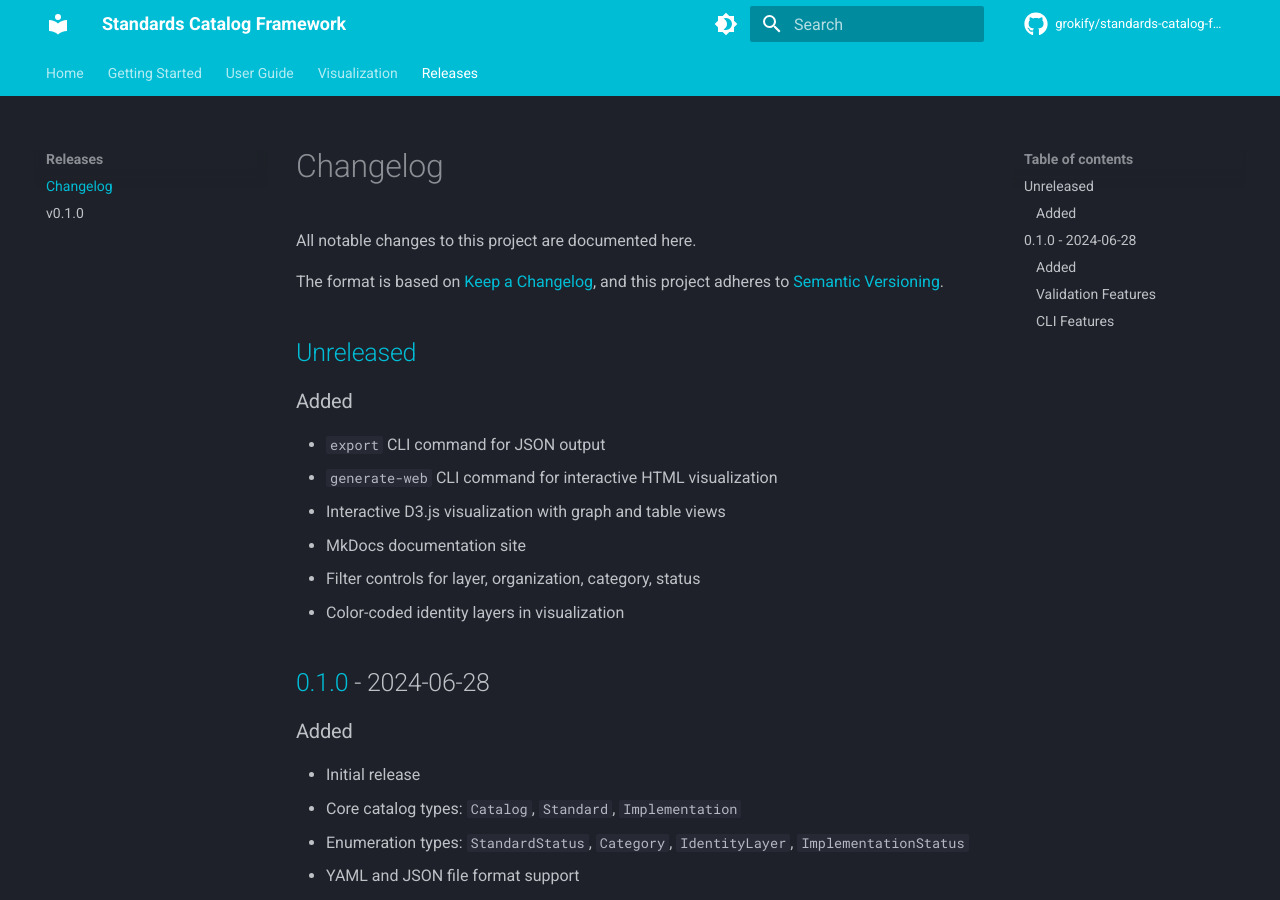
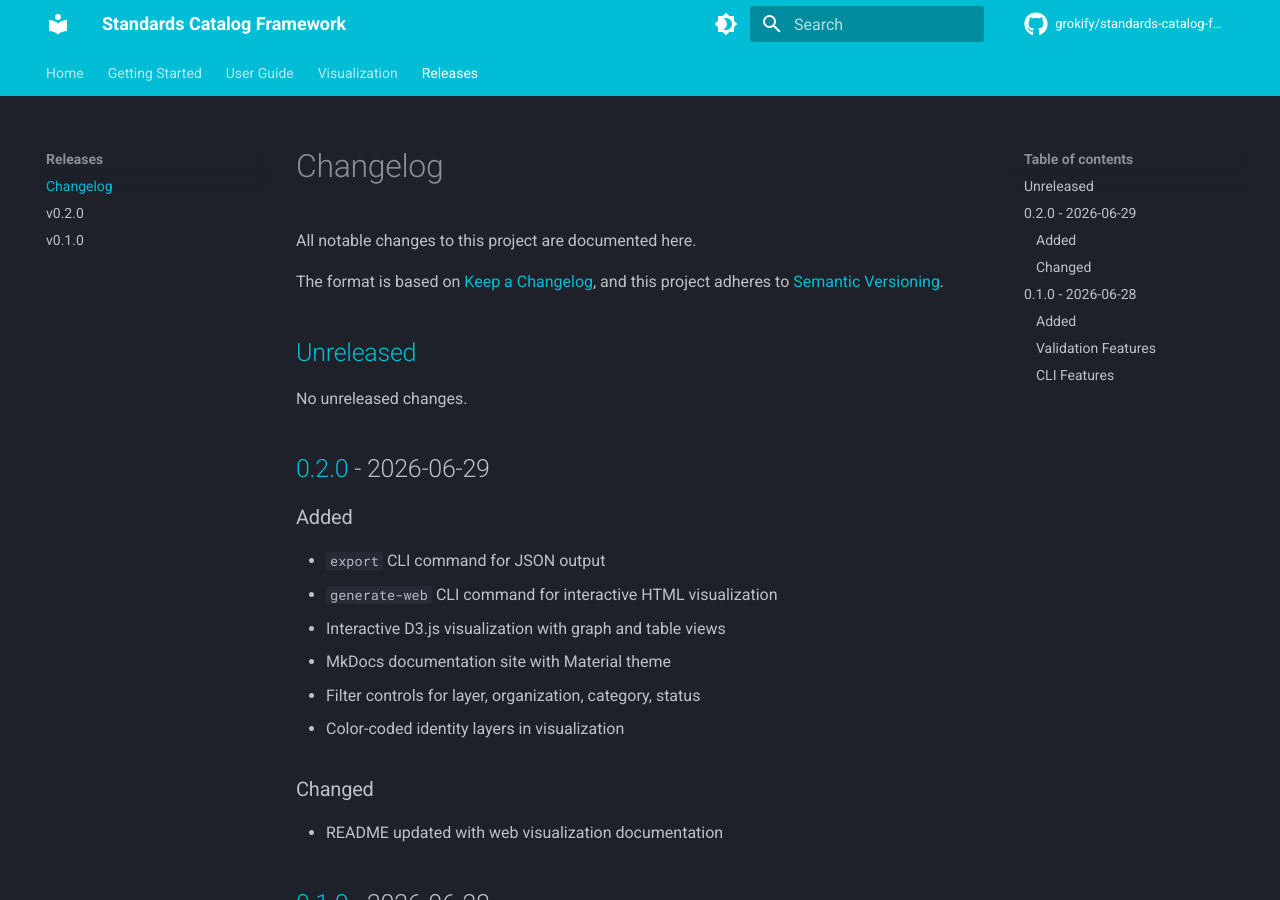
Before and after one commit to grokify/standards-catalog-framework, an MkDocs documentation site: the page built from docs/changelog.md, in a window 1280 px wide and 900 px high. Built offline with MkDocs 1.6.1 and Material for MkDocs 9.7.7, drawn with Linux system fonts in a browser that asks for light colours; comment, search, counter and statistics services are not loaded; some of the changed text lies outside the part shown.

Commit message:
docs: update MkDocs for v0.2.0 release
- Add v0.2.0 to releases navigation
- Update docs/changelog.md with v0.2.0 section

Co-Authored-By: Claude Opus 4.5 <noreply@anthropic.com>

```diff
--- a/docs/changelog.md
+++ b/docs/changelog.md
@@ -7,16 +7,24 @@ and this project adheres to [Semantic Versioning](https://semver.org/spec/v2.0.0
 
 ## [Unreleased]
 
+No unreleased changes.
+
+## [0.2.0] - 2026-06-29
+
 ### Added
 
 - `export` CLI command for JSON output
 - `generate-web` CLI command for interactive HTML visualization
 - Interactive D3.js visualization with graph and table views
-- MkDocs documentation site
+- MkDocs documentation site with Material theme
 - Filter controls for layer, organization, category, status
 - Color-coded identity layers in visualization
 
-## [0.1.0] - 2024-06-28
+### Changed
+
+- README updated with web visualization documentation
+
+## [0.1.0] - 2026-06-28
 
 ### Added
 
@@ -56,7 +64,8 @@ and this project adheres to [Semantic Versioning](https://semver.org/spec/v2.0.0
 
 ---
 
-For detailed release notes, see the [Releases](releases/v0.1.0.md) section.
+For detailed release notes, see the Releases section.
 
-[Unreleased]: https://github.com/grokify/standards-catalog-framework/compare/v0.1.0...HEAD
+[Unreleased]: https://github.com/grokify/standards-catalog-framework/compare/v0.2.0...HEAD
+[0.2.0]: https://github.com/grokify/standards-catalog-framework/releases/tag/v0.2.0
 [0.1.0]: https://github.com/grokify/standards-catalog-framework/releases/tag/v0.1.0
--- a/mkdocs.yml
+++ b/mkdocs.yml
@@ -54,6 +54,7 @@ nav:
   - Visualization: visualization.md
   - Releases:
       - Changelog: changelog.md
+      - v0.2.0: releases/v0.2.0.md
       - v0.1.0: releases/v0.1.0.md
 
 extra:
```
